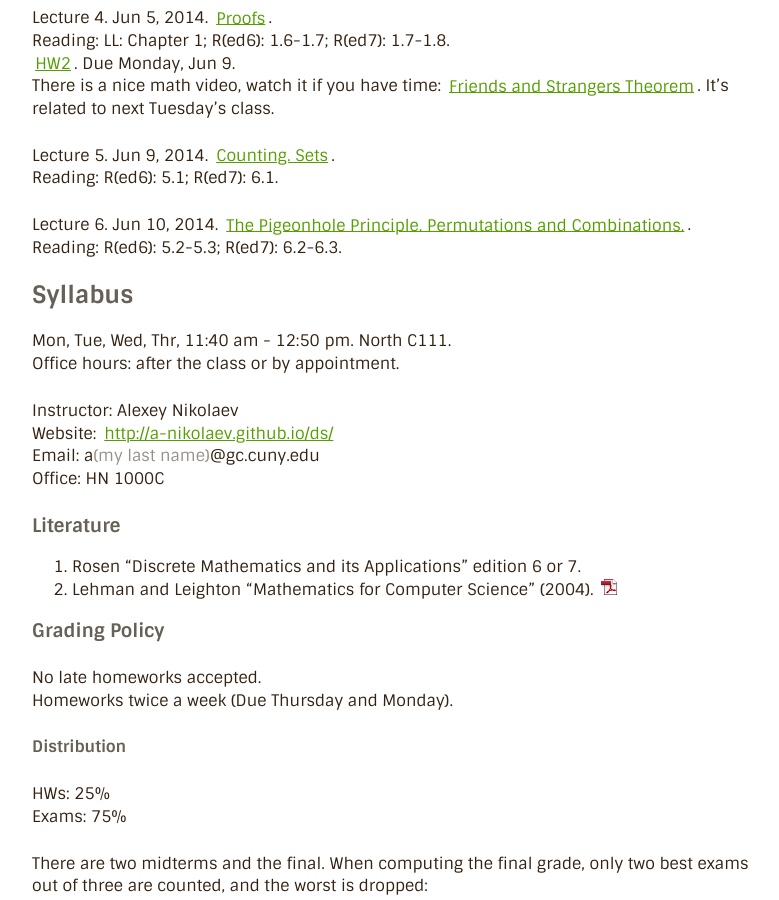
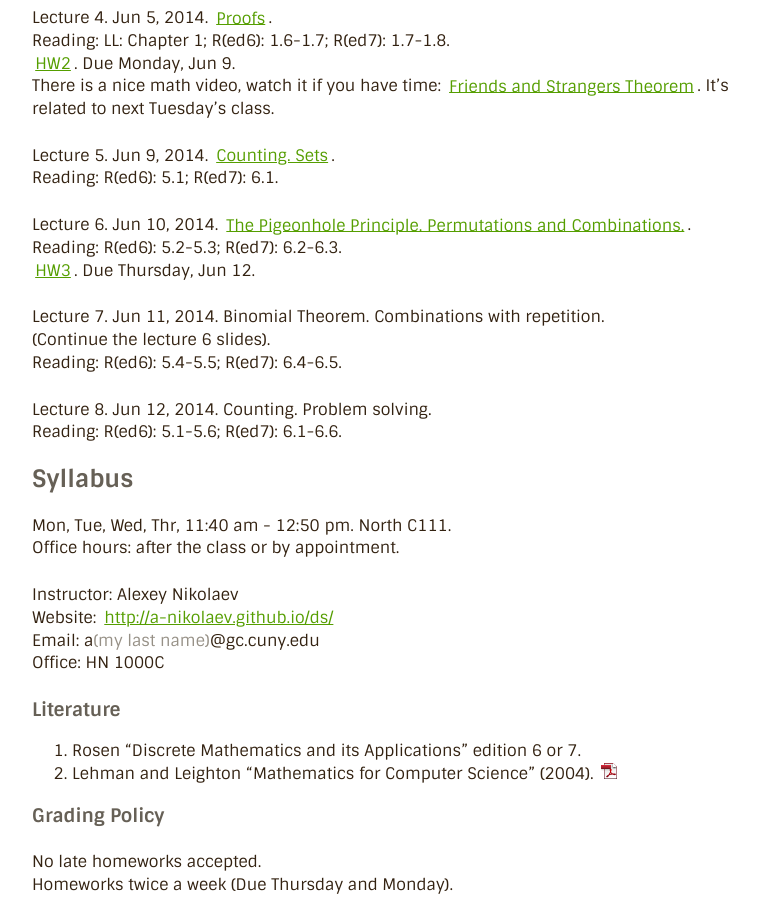
Before and after one commit to a-nikolaev/a-nikolaev.github.io, a Jekyll site: the page built from ds/index.markdown, in a window 1280 px wide and 900 px high, scrolled down 372 px. Shown: the whole window, without its empty margins (248-1027 px from the left). Built offline with Jekyll 4.4.1, drawn with Linux system fonts in a browser that asks for light colours; Markdown is read by kramdown in place of the engine named in the settings.

Commit message:
added hw3

```diff
--- a/ds/index.markdown
+++ b/ds/index.markdown
@@ -31,8 +31,8 @@ Reading: R(ed6): 5.1; R(ed7): 6.1.
 
 Lecture 6. Jun 10, 2014. [The Pigeonhole Principle. Permutations and Combinations.](/ds/docs/lec6.pdf).
 Reading: R(ed6): 5.2-5.3; R(ed7): 6.2-6.3.
+[HW3](/ds/docs/hw3.pdf). Due Thursday, Jun 12.
 
-<!--
 Lecture 7. Jun 11, 2014. Binomial Theorem. Combinations with repetition.
 (Continue the lecture 6 slides).
 Reading: R(ed6): 5.4-5.5; R(ed7): 6.4-6.5.
```
Also changed, not shown: other parts of ds/index.markdown (+1 -1 lines), 1 other file.
